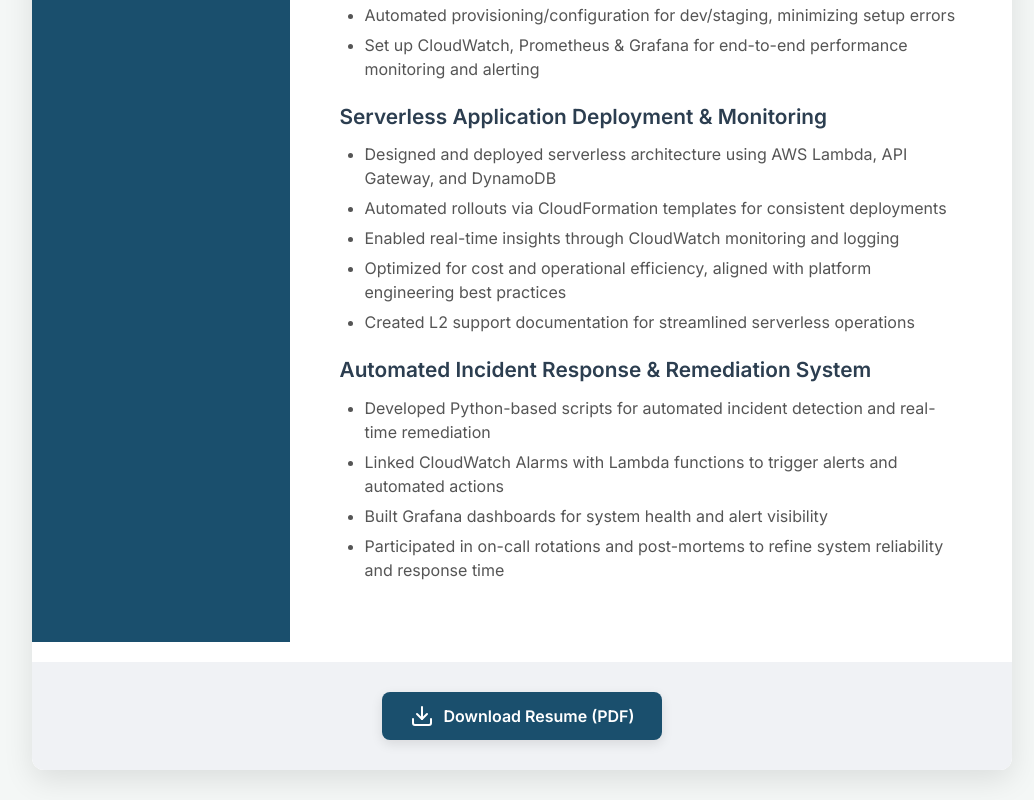
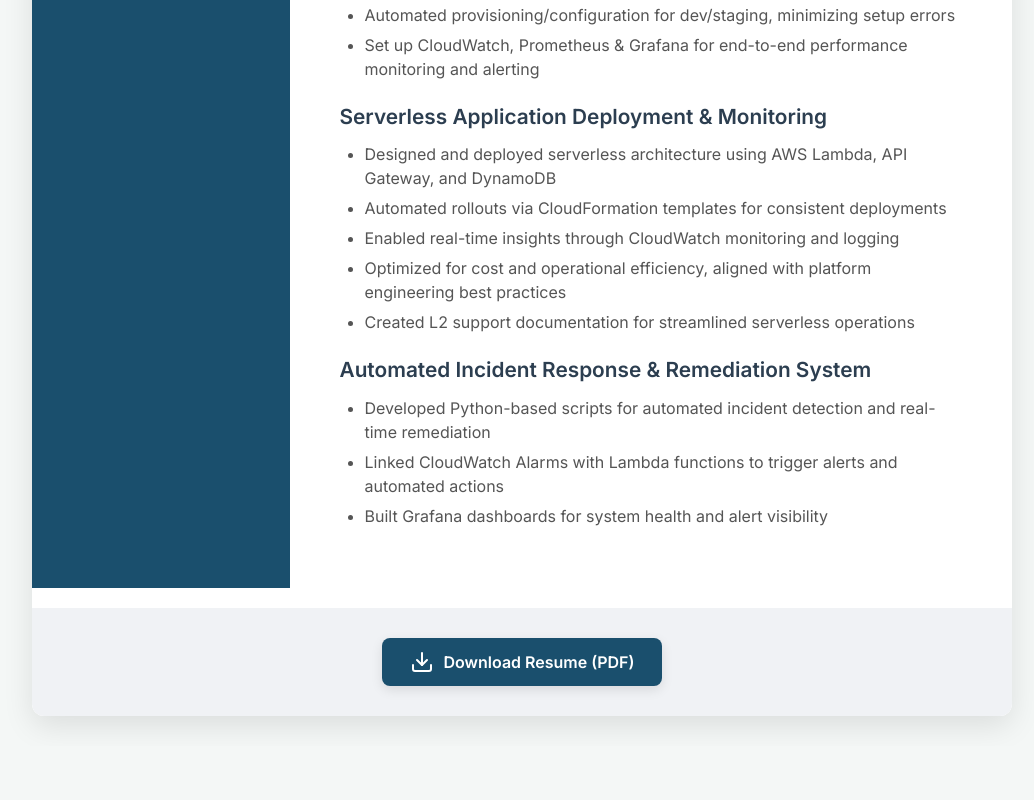
Before and after one commit to Aasim1234/DevResumePro.com, a plain HTML site: page index.html in a window 1280 px wide. Shown: the part 1521-2321 px from the top of the page, without its empty margins (118-1152 px from the left). After the commit the page ends 2267 px from the top, so only its background shows below. Drawn offline with nearby package versions, Linux system fonts and the light colour scheme.

Commit message:
Update index.html

```diff
--- a/index.html
+++ b/index.html
@@ -736,7 +736,6 @@
                                 <li>Developed Python-based scripts for automated incident detection and real-time remediation</li>
                                 <li>Linked CloudWatch Alarms with Lambda functions to trigger alerts and automated actions</li>
                                 <li>Built Grafana dashboards for system health and alert visibility</li>
-                                <li>Participated in on-call rotations and post-mortems to refine system reliability and response time</li>
                             </ul>
                         </div>
                     </div>
```
